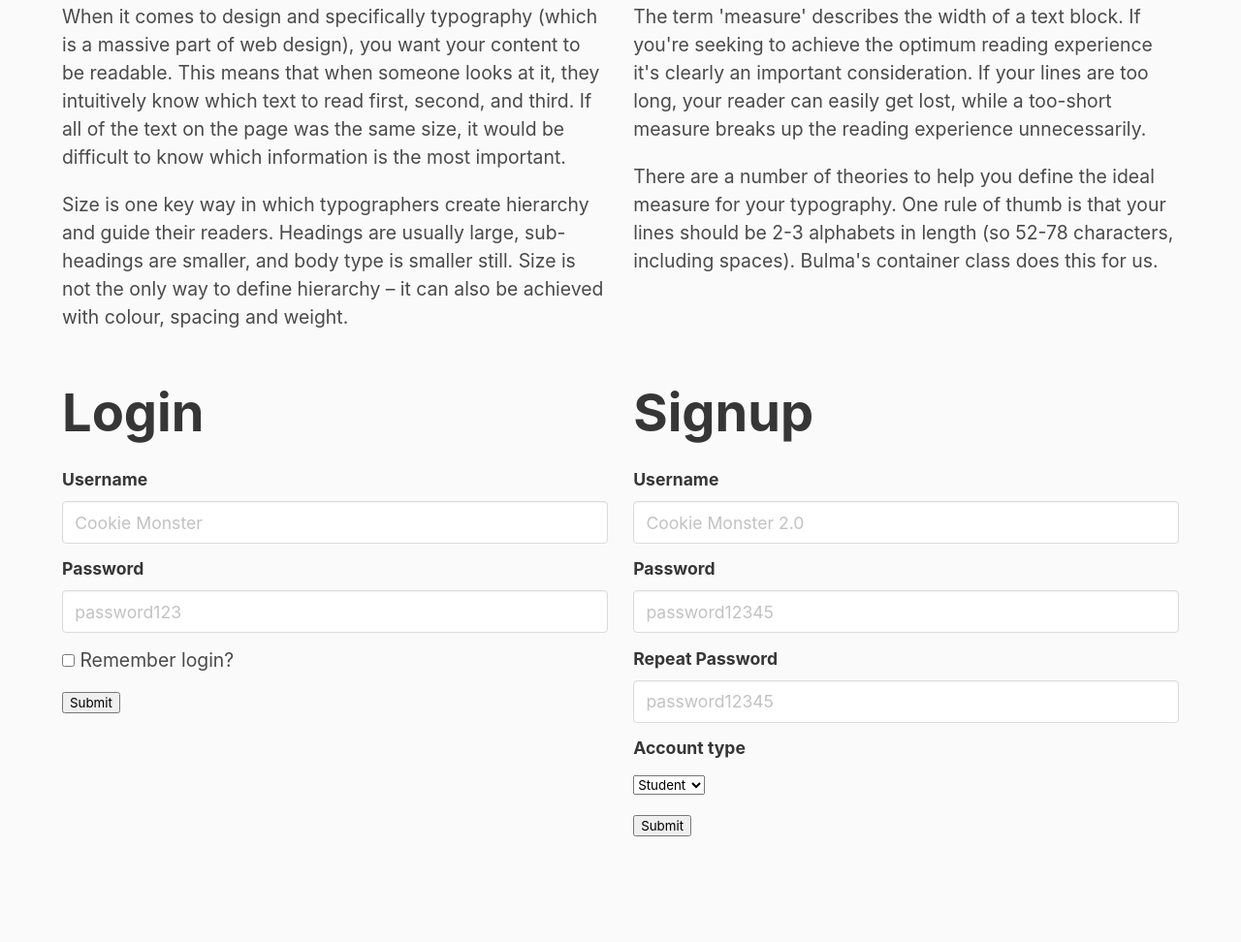
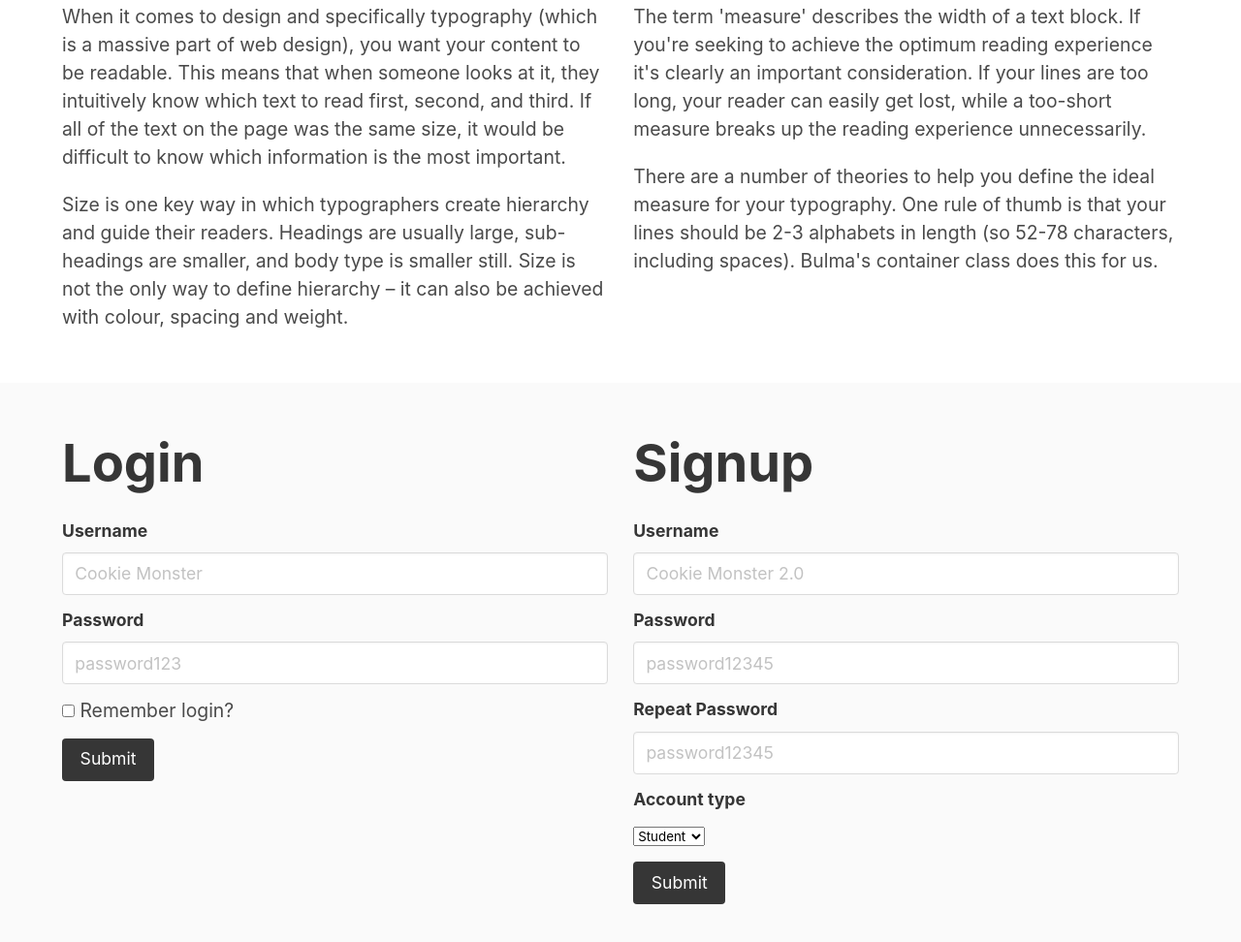
Before and after one commit to jdmar3-comp426/a02-xaviprat, a website: page index.html in a window 1280 px wide. Shown: the part 3059-4031 px from the top of the page at 97% size. Before the commit the page ends 3938 px from the top, so only its background shows below. Drawn offline with nearby package versions, Linux system fonts and the light colour scheme; a web font is replaced by a local one.

Commit message:
couple additions

```diff
--- a/index.html
+++ b/index.html
@@ -55,7 +55,7 @@
     </div>
 </section>
 <section class="section has-background-white">
-    <div class="">
+    <div class="container">
         <div class="content">
             <h1 class="title has-text-weight-bold">Consistency is Key</h1>
             <h5 class="subtitle">Elements on a web page should be related and follow the same theme</h5>
@@ -115,7 +115,7 @@
         </div>
     </div>
 </section>
-<section class="section">
+<section class="section has-background-white">
     <div class="container">
         <div class="content">
             <div class="columns">
@@ -151,7 +151,7 @@
         </div>
     </div>
 </section>
-<section class="">
+<section class="section">
     <div class="container">
         <div class="columns">
             <div class="column">
@@ -179,7 +179,7 @@
                     </div>
                     <div class="">
                         <div class="">
-                            <button class="" type="submit">Submit</button>
+                            <button class="button is-dark" type="submit">Submit</button>
                         </div>
                     </div>
                 </form>
@@ -218,7 +218,7 @@
                     </div>
                     <div class="">
                         <div class="">
-                            <button class="" type="submit">Submit</button>
+                            <button class="button is-dark" type="submit">Submit</button>
                         </div>
                     </div>
                 </form>
```
